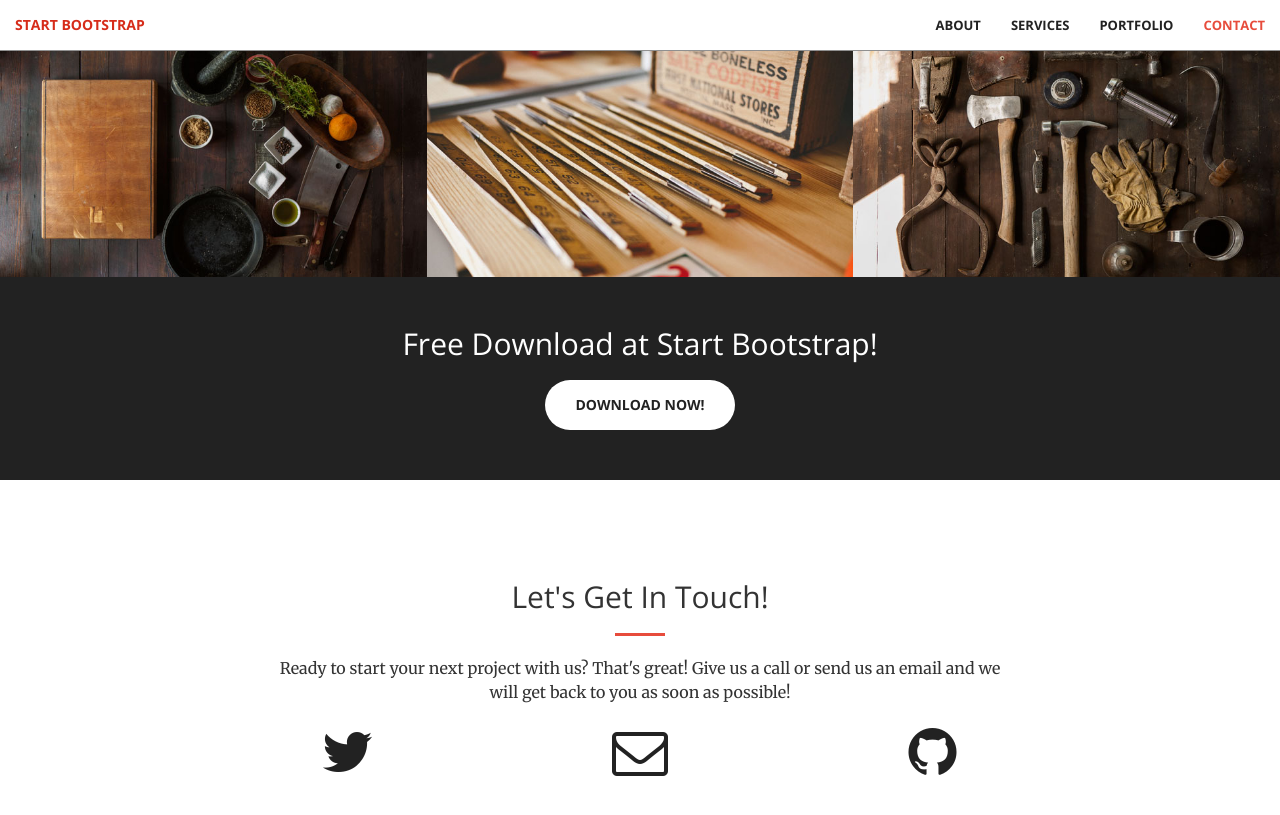
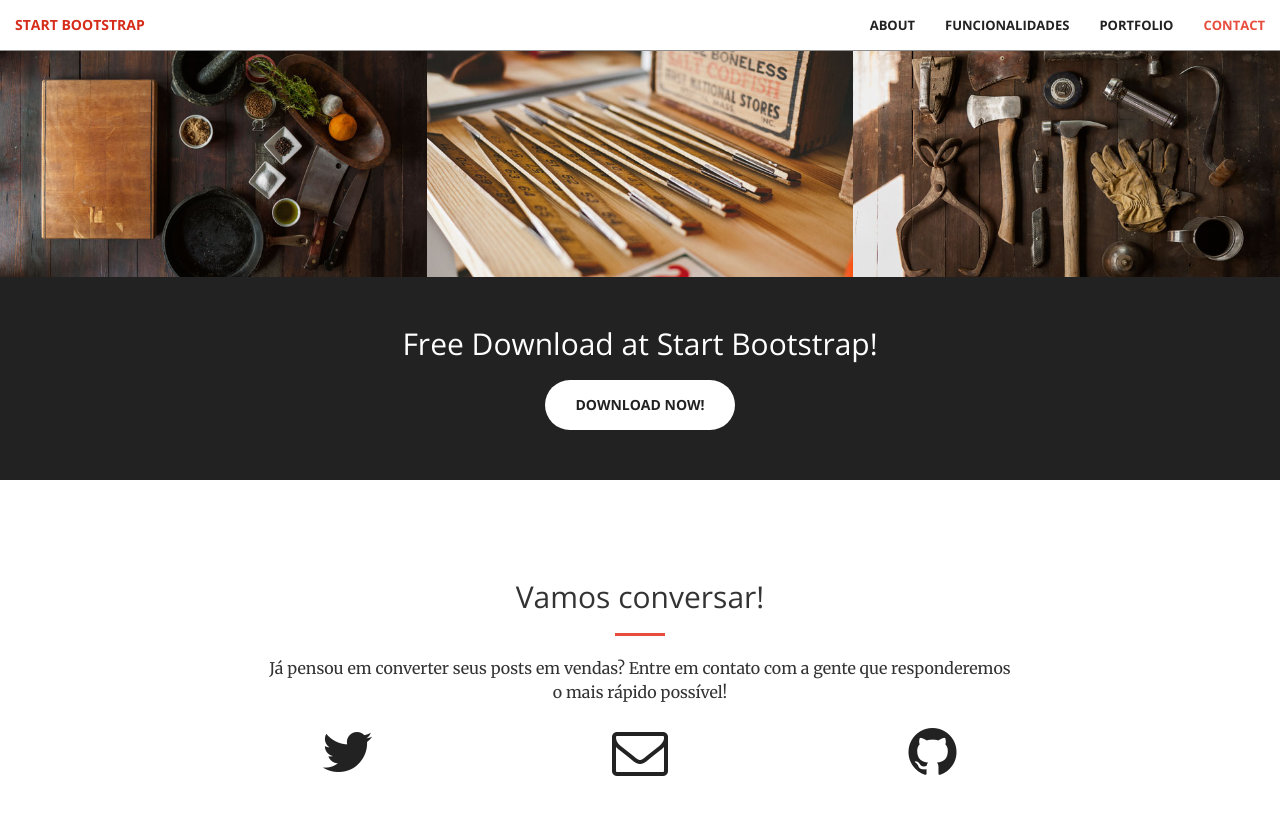
Before and after one commit to compre-io/compre-io.github.io, a Jekyll site: the page built from index.html, in a window 1280 px wide and 900 px high, scrolled down 2029 px. Shown: the top 815 px of the window. Built offline with Jekyll 4.4.1, drawn with Linux system fonts in a browser that asks for light colours.

Commit message:
contact+nav

```diff
--- a/_includes/contact.html
+++ b/_includes/contact.html
@@ -2,9 +2,9 @@
     <div class="container">
         <div class="row">
             <div class="col-lg-8 col-lg-offset-2 text-center">
-                <h2 class="section-heading">Let's Get In Touch!</h2>
+                <h2 class="section-heading">Vamos conversar!</h2>
                 <hr class="primary">
-                <p>Ready to start your next project with us? That's great! Give us a call or send us an email and we will get back to you as soon as possible!</p>
+                <p>Já pensou em converter seus posts em vendas? Entre em contato com a gente que responderemos o mais rápido possível!</p>
             </div>
         <div class="col-lg-2 col-lg-offset-2 text-center">
             <a href="https://twitter.com/{{ site.twitter_username }}">
--- a/_includes/services.html
+++ b/_includes/funcionalidades.html
@@ -1,4 +1,4 @@
-<section id="services">
+<section id="funcionalidades">
     <div class="container">
         <div class="row">
             <div class="col-lg-12 text-center">
--- a/_includes/nav.html
+++ b/_includes/nav.html
@@ -18,7 +18,7 @@
                     <a class="page-scroll" href="#about">About</a>
                 </li>
                 <li>
-                    <a class="page-scroll" href="#services">Services</a>
+                    <a class="page-scroll" href="#funcionalidades">Funcionalidades</a>
                 </li>
                 <li>
                     <a class="page-scroll" href="#portfolio">Portfolio</a>
--- a/_layouts/front.html
+++ b/_layouts/front.html
@@ -7,7 +7,7 @@
   {% include nav.html %}
   {% include header.html %}
   {% include call-to-action.html %}
-  {% include services.html %}
+  {% include funcionalidades.html %}
   {% include portfolio.html %}
   {% include aside.html %}
   {% include contact.html %}
```
